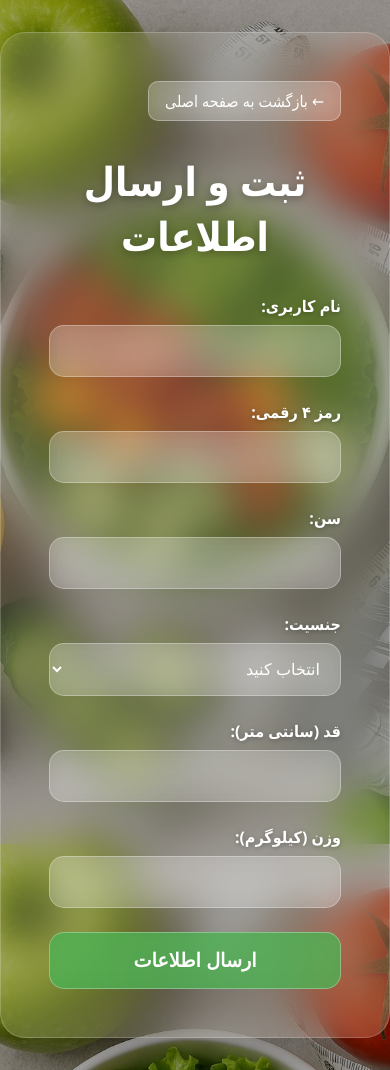
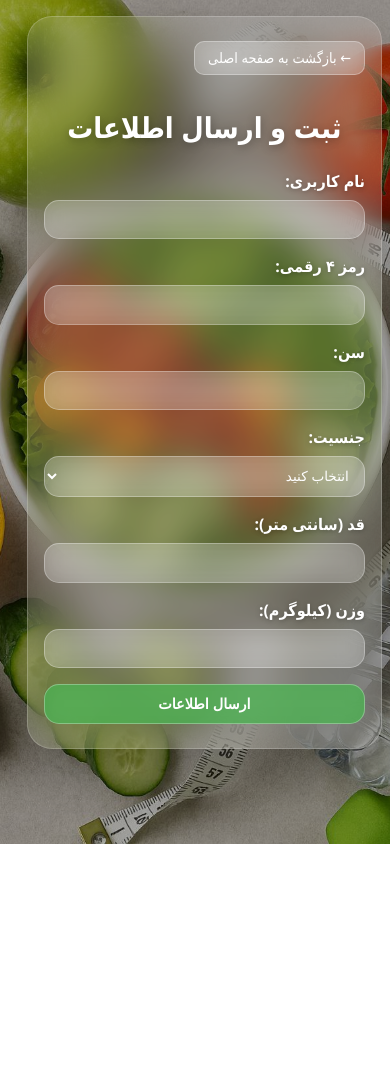
Before and after one commit to nfc-card-page/Nutrition-plan, a plain HTML site: page register.html in a window 390 px wide. After the commit the page ends 844 px from the top, so only its background shows below. Drawn offline with Linux system fonts and the light colour scheme.

Commit message:
Update register.html

```diff
--- a/register.html
+++ b/register.html
@@ -20,8 +20,67 @@
             background-attachment: fixed;
             background-repeat: no-repeat;
             min-height: 100vh;
-            padding: 2rem 0;
+            padding: 2rem 1rem;
             position: relative;
+        }
+
+        /* طراحی موبایل */
+        @media (max-width: 768px) {
+            body {
+                padding: 1rem 0.5rem;
+                background-attachment: scroll;
+            }
+
+            .container {
+                width: 95% !important;
+                max-width: none !important;
+                padding: 2rem 1.5rem !important;
+                margin: 0 !important;
+            }
+
+            h1 {
+                font-size: 2rem !important;
+                margin-bottom: 1.5rem !important;
+            }
+
+            .form-group {
+                margin-bottom: 1rem !important;
+            }
+
+            input, select {
+                padding: 0.8rem !important;
+                font-size: 0.9rem !important;
+            }
+
+            .btn {
+                padding: 0.8rem !important;
+                font-size: 1rem !important;
+            }
+
+            .back-btn {
+                padding: 0.4rem 0.8rem !important;
+                font-size: 0.9rem !important;
+            }
+        }
+
+        @media (max-width: 480px) {
+            .container {
+                padding: 1.5rem 1rem !important;
+            }
+
+            h1 {
+                font-size: 1.8rem !important;
+            }
+
+            input, select {
+                padding: 0.7rem !important;
+                font-size: 0.85rem !important;
+            }
+
+            .btn {
+                padding: 0.7rem !important;
+                font-size: 0.9rem !important;
+            }
         }
 
         /* لایه تیره برای بهتر دیده شدن متن */
```
